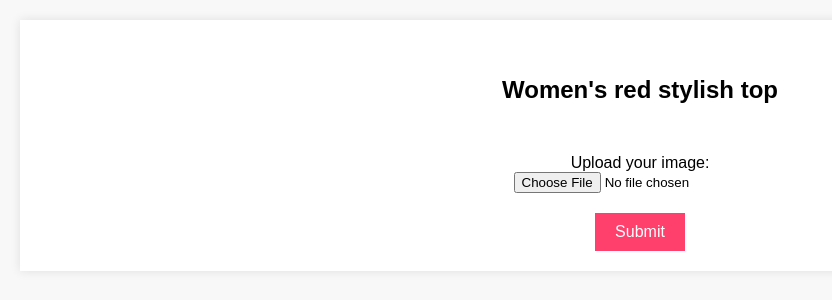
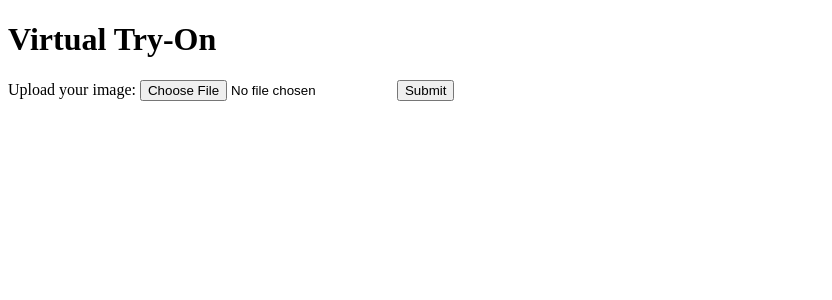
Before and after one commit to aditi-pai04/Myntra, a Flask app: page /tryon/1 in a window 1280 px wide. Shown: the top 300 px of the page, without its empty margins (0-832 px from the left). Run offline with Flask 3, Linux system fonts and the light colour scheme; parts of the project's set-up code (start-up, migrations or seed data) failed here and were passed over.

```diff
--- a/myntra_clone/app.py
+++ b/myntra_clone/app.py
@@ -10,10 +10,11 @@ from torch import nn
 from torch.nn import functional as F
 import torchgeometry as tgm
 from PIL import Image
+from datasets import VITONDataset
 import json
-from openpose import pyopenpose as op
 app = Flask(__name__)
 app.config['UPLOAD_FOLDER'] = 'C:\\Users\\aditi\\OneDrive\\Desktop\\myntra\\prototype\\Myntra_hack\\myntra_clone\\datasets\\test\\openpose-img'
+app.config['UPLOADF']='C:/Users/aditi/OneDrive/Desktop/myntra/prototype/Myntra_hack/myntra_clone/datasets/test/openpose-json'
 output_folder='static/output'
 model_path = "C:/Users/aditi/Documents/VITON-HD-20240712T134614Z-001/checkpoints"
 
@@ -28,6 +29,7 @@ import torchgeometry as tgm
 from datasets import VITONDataset, VITONDataLoader
 from networks import SegGenerator, GMM, ALIASGenerator
 from utils import gen_noise, load_checkpoint, save_images
+
 # params = {
 #     'model_folder': 'C:/Users/aditi/OneDrive/Desktop/myntra/prototype/Myntra_hack/myntra_clone/openpose/models',  # Replace with your OpenPose model folder
 #     'disable_blending': False,
@@ -36,7 +38,7 @@ from utils import gen_noise, load_checkpoint, save_images
 #     'display': 0
 # }
 
-# # Initialize OpenPose
+# # # Initialize OpenPose
 # openpose = op.WrapperPython()
 # openpose.configure(params)
 # openpose.start()
@@ -64,11 +66,11 @@ from utils import gen_noise, load_checkpoint, save_images
 #             "hand_left_keypoints_3d": [],
 #             "hand_right_keypoints_3d": []
 #         })
-#     keypoints_filename = os.path.splitext(os.path.basename(user_image_path))[0] + '_keypoints.json'
-#     keypoints_save_path = os.path.join(os.path.dirname(save_path), keypoints_filename)
+#     # keypoints_filename = os.path.splitext(os.path.basename(user_image_path))[0] + '_keypoints.json'
+#     # keypoints_save_path = os.path.join(os.path.dirname(save_path), keypoints_filename)
 
-#     with open(keypoints_save_path, 'w') as f:
-#         json.dump(keypoints_data, f)
+#     # with open(keypoints_save_path, 'w') as f:
+#     #     json.dump(keypoints_data, f)
 #     return keypoints_data
 
 
@@ -286,6 +288,7 @@ def vton_result(product_id):
             flash('No file part')
             return redirect(request.url)
         file = request.files['userImage']
+        keypoints = request.form['keypoints']
         if file.filename == '':
             flash('No selected file')
             return redirect(request.url)
@@ -295,14 +298,15 @@ def vton_result(product_id):
             user_image_path = os.path.join(app.config['UPLOAD_FOLDER'], os.path.splitext(filename)[0] + '.png')
             print(user_image_path)
             file.save(user_image_path)
-            keypoints_filename = os.path.splitext(os.path.basename(filename))[0] + '_keypoints.json'
-            # #keypoints_data = generate_keypoints_openpose(user_image_path)
-            # #save_path='C:\\Users\\aditi\\OneDrive\\Desktop\\myntra\\prototype\\Myntra_hack\\myntra_clone\\datasets\\test\\openpose-json'
-            # #keypoints_save_path = os.path.join(save_path, keypoints_filename)
+            # keypoints_filename = os.path.splitext(os.path.basename(filename))[0] + '_keypoints.json'
+            # keypoints_data = generate_keypoints_openpose(user_image_path)
+            # save_path='C:\\Users\\aditi\\OneDrive\\Desktop\\myntra\\prototype\\Myntra_hack\\myntra_clone\\datasets\\test\\openpose-json'
+            # keypoints_save_path = os.path.join(save_path, keypoints_filename)
             # with open(keypoints_save_path, 'w') as f:
             #     json.dump(keypoints_data, f)
-            # with open(keypoints_save_path, 'w') as f:
-            #     json.dump(keypoints_data, f)
+            keypoints_path = os.path.join(app.config['UPLOADF'], f"{os.path.splitext(filename)[0]}_keypoints.json")
+            with open(keypoints_path, 'w') as f:
+                f.write(keypoints)
             cloth_image_path=product['img']
             with open(r'C:/Users/aditi/OneDrive/Desktop/myntra/prototype/Myntra_hack/myntra_clone/datasets/test_pairs.txt', 'w') as f:
                 f.write(f"{os.path.basename(user_image_path)} {os.path.basename(cloth_image_path)}\n")
--- a/myntra_clone/datasets.py
+++ b/myntra_clone/datasets.py
@@ -138,7 +138,7 @@ class VITONDataset(data.Dataset):
         pose_rgb = transforms.Resize(self.load_width, interpolation=2)(pose_rgb)
         pose_rgb = self.transform(pose_rgb)  # [-1,1]
 
-        pose_name = img_name.replace('.jpg', '_keypoints.json')
+        pose_name = img_name.replace('.png', '_keypoints.json')
         with open(os.path.join(self.data_path, 'openpose-json', pose_name), 'r') as f:
             pose_label = json.load(f)
             pose_data = pose_label['people'][0]['pose_keypoints_2d']
--- a/myntra_clone/templates/product.html
+++ b/myntra_clone/templates/product.html
@@ -81,7 +81,7 @@
 </head>
 <body>
     <div class="container">
-        <p>{{product['img']}}</p>
+            <center>
         <img src="{{ product['img'] }}" alt="{{ product.name }}" class="product-img">
         <div class="product-details">
             <h1 class="product-title">{{ product.name }}</h1>
@@ -97,6 +97,7 @@
                 <button onclick="alert('Buy Now functionality is not implemented yet!')">Buy Now</button>
             </div>
         </div>
+    </center>
     </div>
 </body>
 </html>
--- a/myntra_clone/templates/vton.html
+++ b/myntra_clone/templates/vton.html
@@ -1,85 +1,86 @@
-<!doctype html>
-<html lang="en">
+<!DOCTYPE html>
+<html>
 <head>
-    <meta charset="UTF-8">
-    <meta name="viewport" content="width=device-width, initial-scale=1.0">
-    <title>Virtual Try On - {{ product.name }}</title>
-    <style>
-        body {
-            font-family: Arial, sans-serif;
-            background-color: #f8f8f8;
-            margin: 0;
-            padding: 0;
-        }
-        .container {
-            max-width: 1200px;
-            margin: 20px auto;
-            padding: 20px;
-            background-color: #fff;
-            box-shadow: 0 0 10px rgba(0, 0, 0, 0.1);
-        }
-        .product-details {
-            padding: 20px;
-        }
-        .product-title {
-            font-size: 24px;
-            margin-bottom: 10px;
-        }
-        .upload-section {
-            margin-top: 20px;
-        }
-        .upload-section input[type="file"] {
-            display: block;
-            margin-bottom: 20px;
-        }
-        .uploaded-img {
-            max-width: 300px; /* Set the maximum width of the image */
-            max-height: 300px; /* Set the maximum height of the image */
-            width: auto; /* Make the width responsive */
-            height: auto; /* Make the height responsive */
-            display: block;
-            margin: 20px 0; /* Center the image and add margin */
-        }
-        .button-container {
-            margin-top: 20px;
-        }
-        .button-container button {
-            padding: 10px 20px;
-            border: none;
-            background-color: #ff3f6c;
-            color: white;
-            cursor: pointer;
-            font-size: 16px;
-        }
-        .button-container button:hover {
-            background-color: #e02e56;
-        }
-    </style>
+    <title>Virtual Try-On</title>
+    <script src="https://cdn.jsdelivr.net/npm/@tensorflow/tfjs"></script>
+    <script src="https://cdn.jsdelivr.net/npm/@tensorflow-models/posenet"></script>
 </head>
 <body>
-    <div class="container">
-        <center>
-            <div class="product-details">
-                <h1 class="product-title">{{ product.name }}</h1>
-            </div>
-            <div class="upload-section">
-                <form action="{{ url_for('vton_result', product_id=product.id) }}" method="POST" enctype="multipart/form-data">
-                    <label for="userImage">Upload your image:</label>
-                    <input type="file" id="userImage" name="userImage" accept="image/*" onchange="previewImage(event)">
-                    <img id="preview" class="uploaded-img" style="display: none;">
-                    <div class="button-container">
-                        <button type="submit">Submit</button>
-                    </div>
-                </form>
-            </div>
-        </center>
-    </div>
+    <h1>Virtual Try-On</h1>
+    <form id="uploadForm" action="{{ url_for('vton_result', product_id=product['id']) }}" method="post" enctype="multipart/form-data">
+        <label for="userImage">Upload your image:</label>
+        <input type="file" id="userImage" name="userImage" accept="image/*" required>
+        <input type="hidden" id="keypoints" name="keypoints">
+        <button type="submit">Submit</button>
+    </form>
+
+    <img id="inputImage" style="display:none;">
+    <canvas id="outputCanvas" style="display:none;"></canvas>
+
     <script>
-        function previewImage(event) {
-            var preview = document.getElementById('preview');
-            preview.src = URL.createObjectURL(event.target.files[0]);
-            preview.style.display = 'block';
+        async function estimatePose(imageElement) {
+            const net = await posenet.load();
+            const pose = await net.estimateSinglePose(imageElement, {
+                flipHorizontal: false
+            });
+            return pose;
         }
+
+        function drawPose(image, pose) {
+            const canvas = document.getElementById('outputCanvas');
+            const ctx = canvas.getContext('2d');
+            canvas.width = image.width;
+            canvas.height = image.height;
+            ctx.drawImage(image, 0, 0, image.width, image.height);
+
+            pose.keypoints.forEach(point => {
+                if (point.score > 0.5) {
+                    ctx.beginPath();
+                    ctx.arc(point.position.x, point.position.y, 5, 0, 2 * Math.PI);
+                    ctx.fillStyle = 'red';
+                    ctx.fill();
+                }
+            });
+        }
+
+        function formatKeypoints(pose) {
+            const keypoints = pose.keypoints.map(point => [point.position.x, point.position.y, point.score]).flat();
+            return {
+                version: 1.3,
+                people: [{
+                    person_id: [-1],
+                    pose_keypoints_2d: keypoints,
+                    face_keypoints_2d: [],
+                    hand_left_keypoints_2d: [],
+                    hand_right_keypoints_2d: [],
+                    pose_keypoints_3d: [],
+                    face_keypoints_3d: [],
+                    hand_left_keypoints_3d: [],
+                    hand_right_keypoints_3d: []
+                }]
+            };
+        }
+
+        document.querySelector('form').addEventListener('submit', async function(event) {
+            event.preventDefault();
+            const fileInput = document.getElementById('userImage');
+            const file = fileInput.files[0];
+            const reader = new FileReader();
+
+            reader.onload = async function(e) {
+                const img = document.getElementById('inputImage');
+                img.src = e.target.result;
+                img.onload = async function() {
+                    const pose = await estimatePose(img);
+                    drawPose(img, pose);
+
+                    const formattedKeypoints = formatKeypoints(pose);
+                    document.getElementById('keypoints').value = JSON.stringify(formattedKeypoints);
+                    document.getElementById('uploadForm').submit();
+                };
+            };
+            reader.readAsDataURL(file);
+        });
     </script>
 </body>
 </html>
```
Also changed, not shown: myntra_clone/myntra_sheet.csv (+13 -13 lines), 2 other files.
